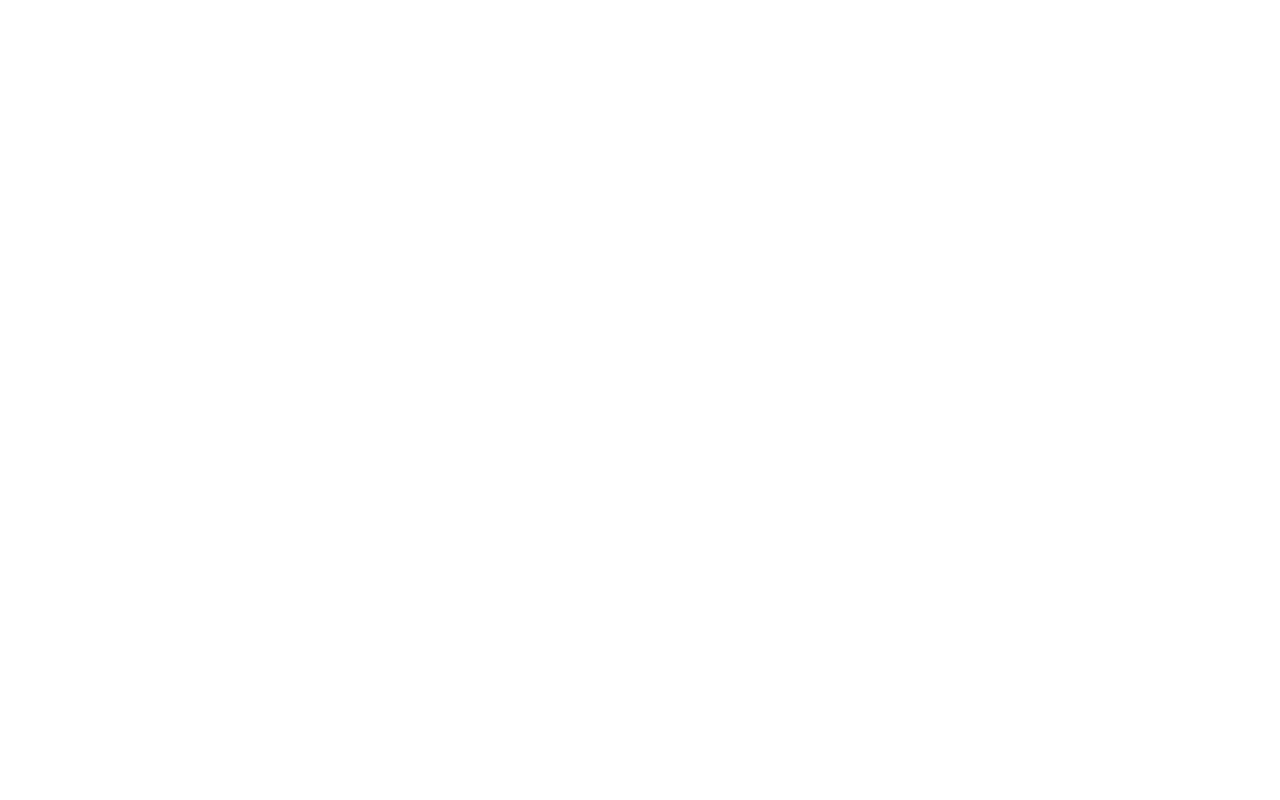
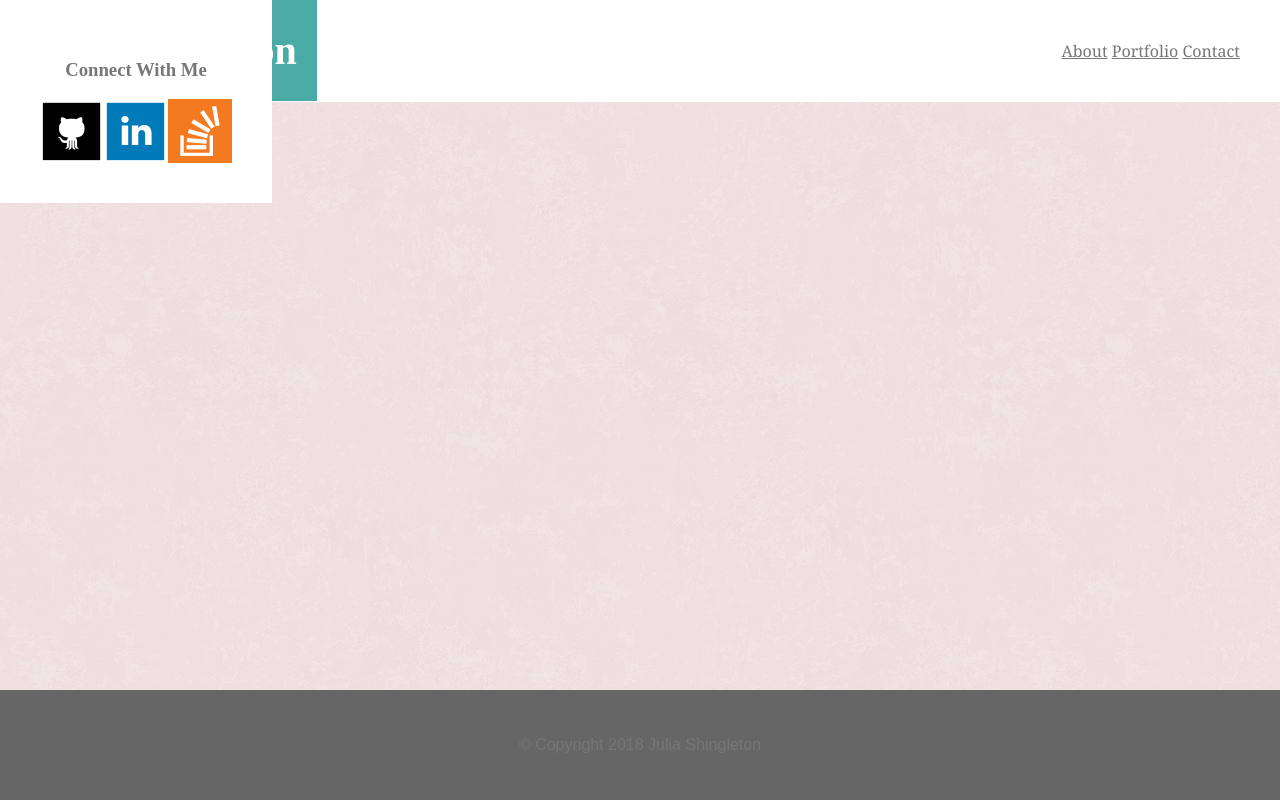
Before and after one commit to jashingleton/Basic-Portfolio, a plain HTML site: page contact.html in a window 1280 px wide. Drawn offline with Linux system fonts and the light colour scheme.

Commit message:
adding changes

```diff
--- a/assets/css/style.css
+++ b/assets/css/style.css
@@ -6,6 +6,11 @@ body {
 	background-image: url("../images/pink_rice.png");
 	margin: 0;
 	padding: 0;
+	color: #777777;
+}
+
+a {
+	color: #777777;
 }
 
 #relative {
@@ -54,8 +59,10 @@ img {
 	bottom: 0;
 	width: 100%;
 	background-color: #666666;
-	color: white;
+	color: #777777;
 	text-align: center;
 	padding: 30px;
+	border-top-style:solid;
+	border: #4aaaa5;
 	font-family: 'Arial', 'Helvetica Neue', Helvetica, sans-serif;
 }
--- a/contact.html
+++ b/contact.html
@@ -0,0 +1,43 @@
+
+<!DOCTYPE html>
+<html lang="en-us">
+
+<head>
+	<meta charset="UTF-8">
+	<title>That Portfolio Though</title>
+	<link rel="stylesheet" type="text/css" href="./assets/css/style.css">
+</head>
+<body>
+
+	<div id="relative">
+		<a href="index.html">About</a>
+
+		<a href="portfolio.html">Portfolio</a>
+
+		<a href="contact.html">Contact</a>
+	</div>
+
+	<div id="absolute">
+		<h1>Julia Shingleton</h1>
+	</div>
+
+	<div id="fixed">
+		<h3>Connect With Me</h3>
+			<a href="https://github.com/jashingleton" target="_blank">
+				<img src="assets/images/if_github_square_black_107109.png" alt="github">
+			</a>
+			<a href="https://www.linkedin.com/in/juliashingleton" target="_blank">
+				<img src="assets/images/if_linkedin_square_color_107091.png" alt="linkedin">
+			</a>
+			<a href="https://stackoverflow.com/users/8960591/julia-shingleton" target="_blank">
+				<img src="assets/images/if_overflow_334695.png" alt="stackoverflow">
+			</a>
+
+	</div>
+
+			<div class="footer">
+				<p>&#169 Copyright 2018 Julia Shingleton</p>
+			</div>
+		</div>
+</body>
+</html>
```
Also changed, not shown: index.html (+4 -4 lines), portfolio.html (+43 -0 lines).
